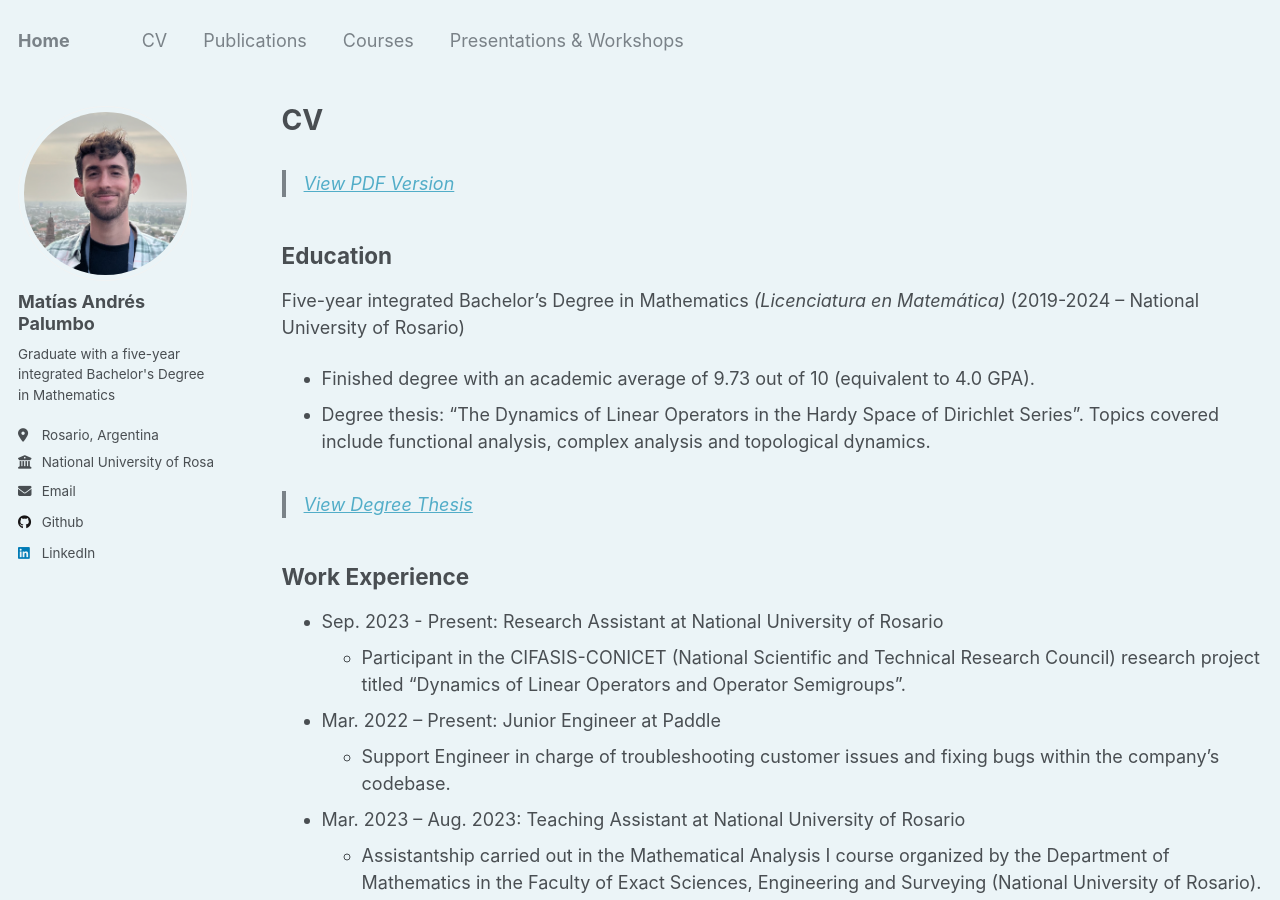
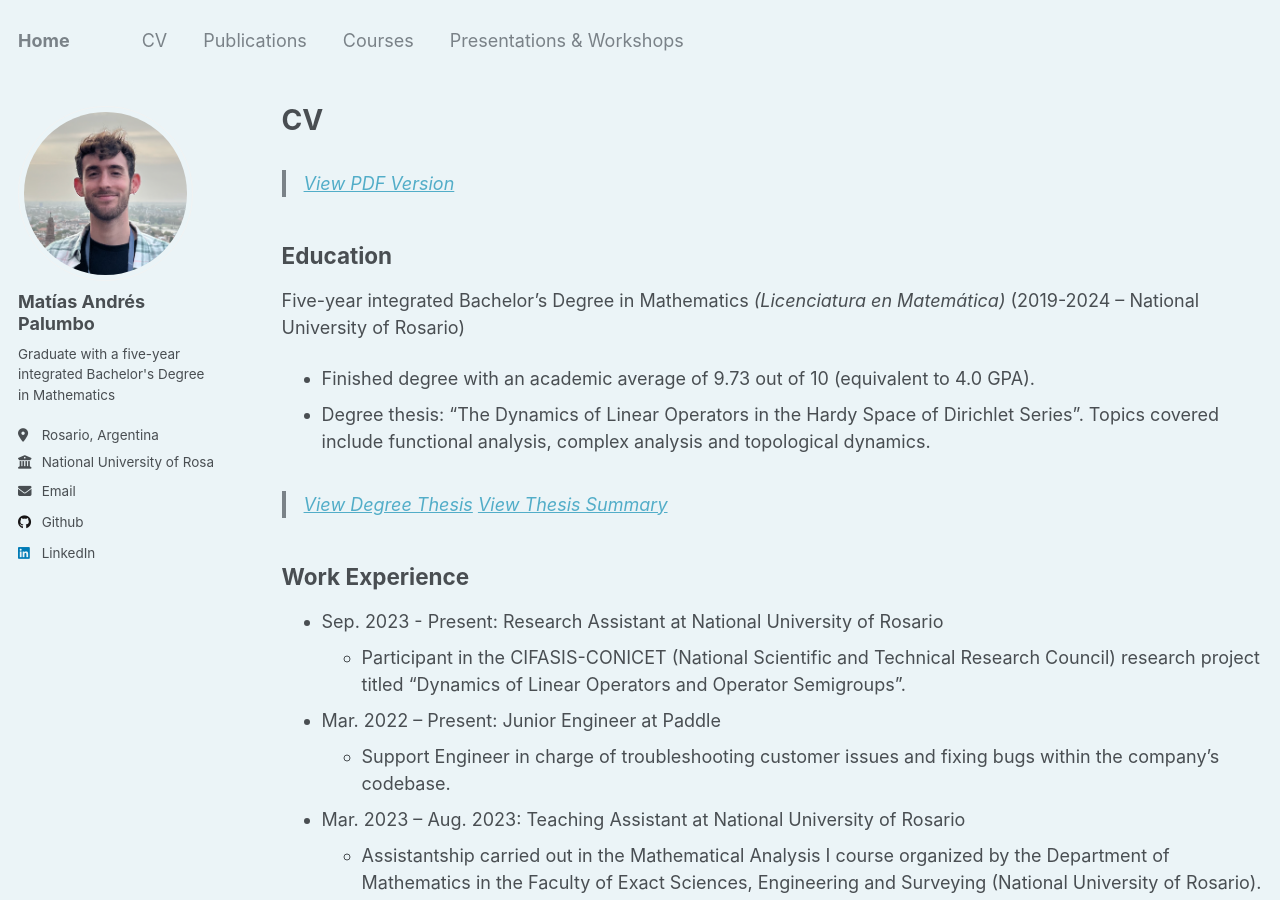
Before and after one commit to matiaspalumbo/matiaspalumbo.github.io, a Jekyll site: the page built from _pages/cv.md, in a window 1280 px wide and 900 px high. Built offline with Jekyll 4.4.1, drawn with Linux system fonts in a browser that asks for light colours.

Commit message:
Changed CV and added thesis summary

```diff
--- a/_pages/cv.md
+++ b/_pages/cv.md
@@ -17,6 +17,7 @@ Five-year integrated Bachelor's Degree in Mathematics *(Licenciatura en Matemát
 * Degree thesis: “The Dynamics of Linear Operators in the Hardy Space of Dirichlet Series”. Topics covered include functional analysis, complex analysis and topological dynamics.
 
 > [View Degree Thesis](https://matiaspalumbo.github.io/files/masters_thesis.pdf)
+> [View Thesis Summary](https://matiaspalumbo.github.io/files/thesis_summary.pdf)
 
 ## Work Experience
 * Sep. 2023 - Present: Research Assistant at National University of Rosario
```
Also changed, not shown: 2 other files.
